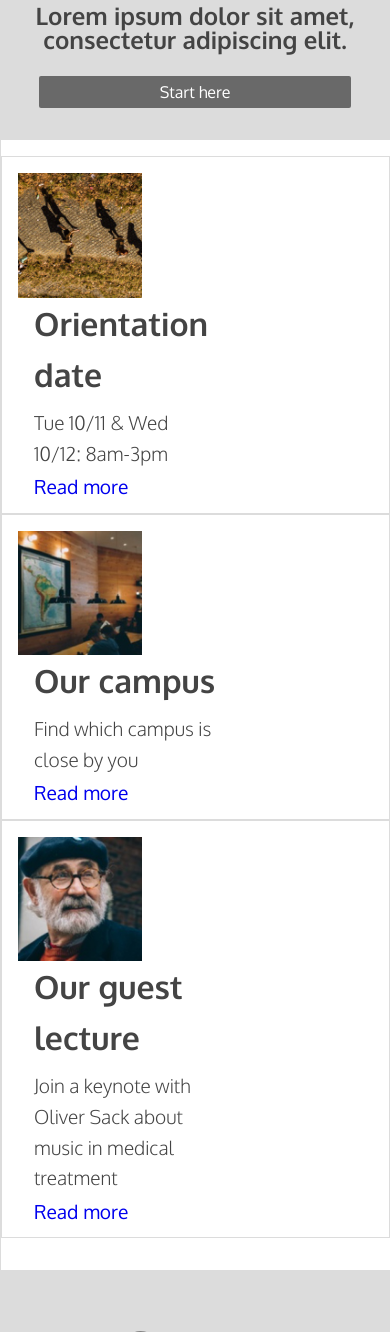
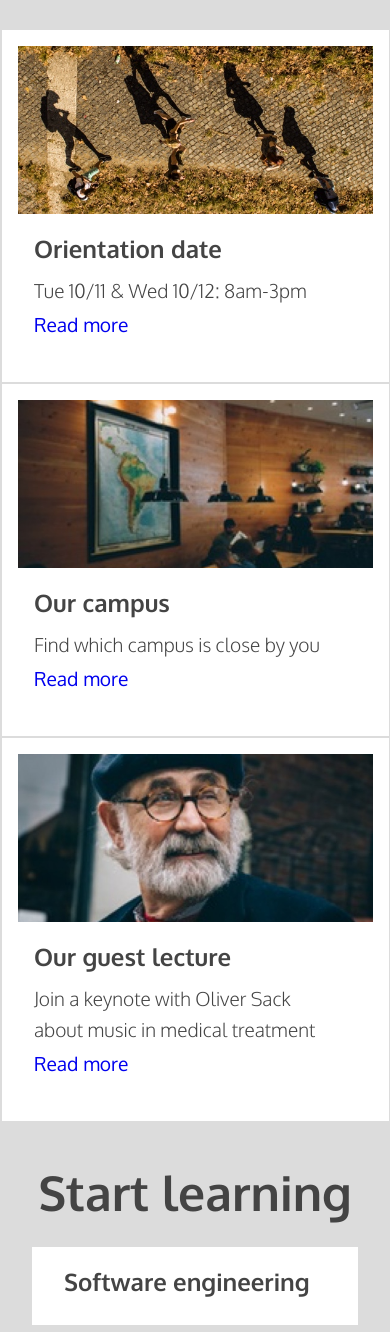
Before and after one commit to AndreasOsted/capstone_project, a plain HTML site: page index.html in a window 390 px wide. Shown: the part 668-2000 px from the top of the page. Drawn offline with Linux system fonts and the light colour scheme.

Commit message:
finish mobile styling

```diff
--- a/index.html
+++ b/index.html
@@ -69,7 +69,8 @@
             <div class="right-container">
                 <div class="content-block">
                     <div class="image-container">
-                        <img src="resources/images/information-orientation.jpg">
+                        <img src="resources/images/information-orientation.jpg" class="desktop">
+                        <img src="resources/images/information-orientation-mobile.jpg" class="mobile">
                     </div>
                     <div class="text-container">
                         <h2>Orientation date</h3>
@@ -79,7 +80,8 @@
                 </div>
                 <div class="content-block">
                     <div class="image-container">
-                        <img src="resources/images/information-campus.jpg">
+                        <img src="resources/images/information-campus.jpg" class="desktop">
+                        <img src="resources/images/information-campus-mobile.jpg" class="mobile">
                     </div>
                     <div class="text-container">
                         <h2>Our campus</h3>
@@ -89,7 +91,8 @@
                 </div>
                 <div class="content-block">
                     <div class="image-container">
-                        <img src="resources/images/information-guest-lecture.jpg">
+                        <img src="resources/images/information-guest-lecture.jpg" class="desktop">
+                        <img src="resources/images/information-guest-lecture-mobile.jpg" class="mobile">
                     </div>
                     <div class="text-container">
                         <h2>Our guest lecture</h3>
--- a/resources/css/style.css
+++ b/resources/css/style.css
@@ -410,9 +410,26 @@ footer {
     .header-mobile {
         display: none;
     }
+
+    #practice img.mobile {
+        display: none;
+    }
 }
 
 @media only screen and (max-width: 768px) {
+
+    h1 {
+        font-size: 3rem;
+    }
+
+    h2 {
+        font-size: 1.5rem;
+    }
+
+    header {
+        position: relative;
+    }
+
     .header-content {
         display: none;
     }
@@ -422,6 +439,10 @@ footer {
         justify-content: space-evenly;
         align-items: center;
         height: 64px;
+    }
+
+    .main-content {
+        top: 0;
     }
 
     #learn {
@@ -442,6 +463,7 @@ footer {
         text-align: center;
         padding-top: 32px;
         padding-bottom: 32px;
+        overflow-wrap: break-word;
     }
 
     #learn .text-container h1 {
@@ -452,6 +474,8 @@ footer {
 
     #learn .text-container h3 {
         padding-bottom: 24px;
+        padding-left: 16px;
+        padding-right: 16px;
     }
 
     #learn .text-container a {
@@ -464,9 +488,75 @@ footer {
 
     #practice .right-container {
         width: 100%;
+        padding: 0;
     }
 
     #practice .right-container .content-block {
         display: block;
+        padding-top: 16px;
+        padding-bottom: 48px;
+    }
+
+    #practice .content-block .text-container {
+        padding-top: 16px;
+        width: 100%;
+    }
+
+    #practice img.desktop {
+        display: none;
+    }
+
+    #practice .content-block .image-container {
+        width: 100%;
+    }
+
+    #practice .content-block img.mobile {
+        margin: 0 auto;
+        width: 100%;
+    }
+
+    #start-learn {
+        padding: 32px 16px 32px 16px;
+    }
+
+    #start-learn h1 {
+        padding-bottom: 16px;
+    }
+
+    #start-learn img, #start-learn h5, #start-learn p {
+        display: none;
+    }
+
+    #start-learn .gallery-block {
+        width: 100%;
+        max-width: 768px;
+        padding-bottom: 8px;
+        padding-top: 0;
+    }
+
+    #start-learn h2 {
+        padding: 16px 16px 24px 16px;
+    }
+
+    #thesis .header {
+        padding-top: 32px;
+        padding-bottom: 16px;
+    }
+
+    #thesis .right-container, #thesis .left-container .text-container {
+        display: none;
+    }
+
+    #thesis .left-container {
+        width: 100%;
+        padding: 0 0 24px 0;
+    }
+
+    footer {
+        padding: 16px;
+    }
+
+    footer nav {
+        display: none;
     }
 }
```
